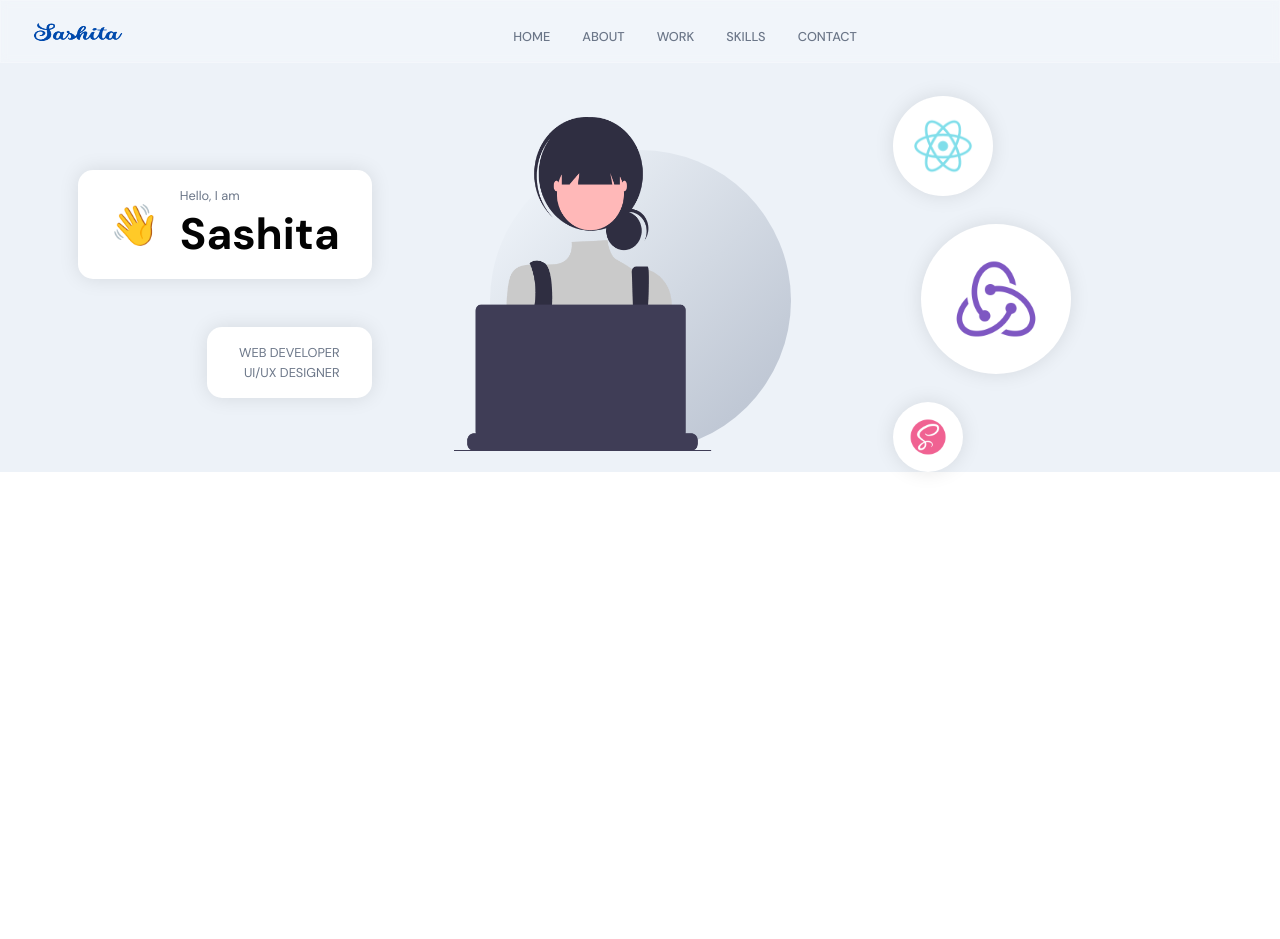
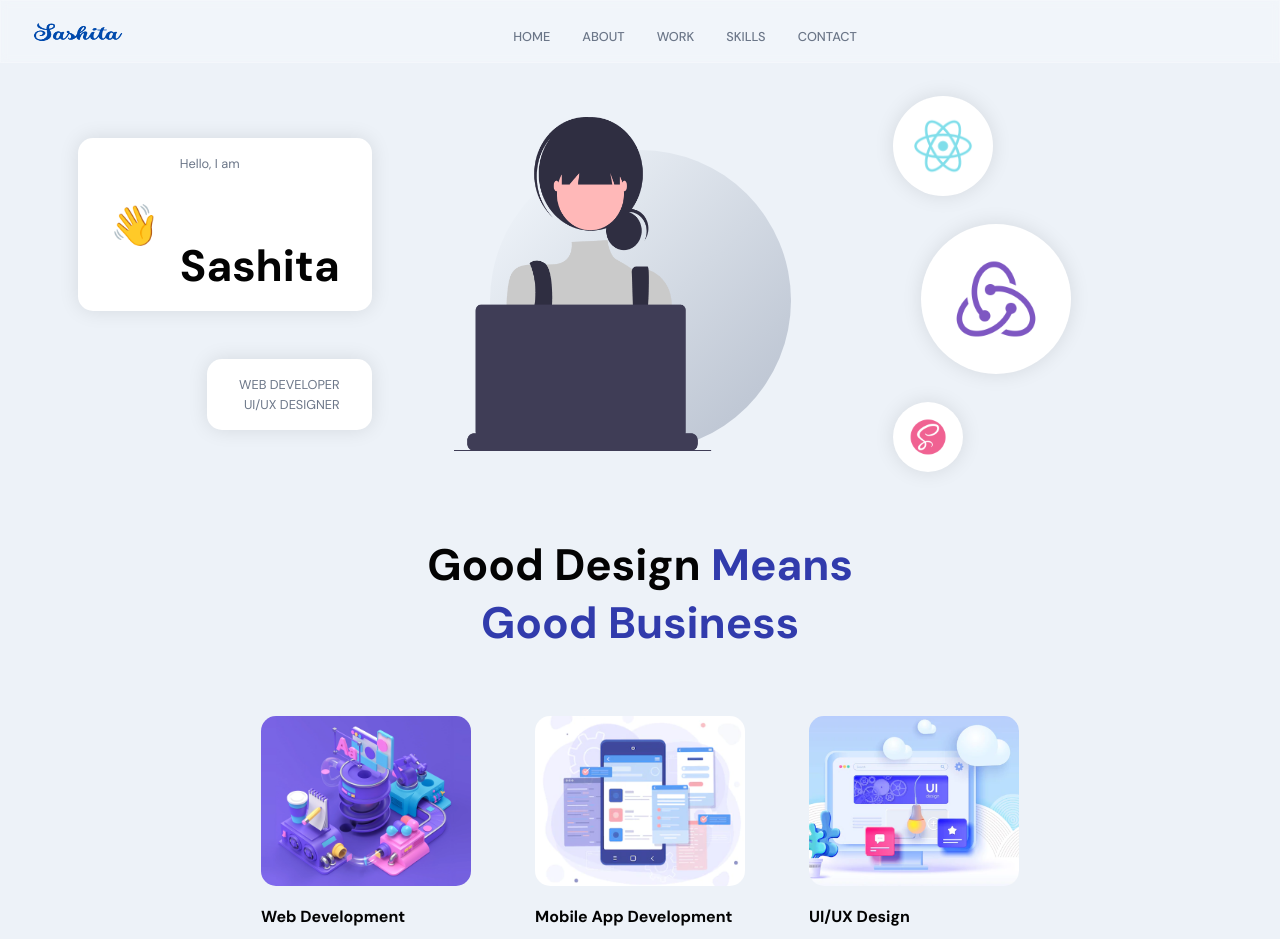
Before and after one commit to sashitaghimire/Portfolio-with-React-js-and-Sanity, a React (Create React App) app: page / in a window 1280 px wide. Shown: the top 939 px of the page. Before the commit the page ends 800 px from the top, so only its background shows below. Built offline with nearby package versions, Linux system fonts and the light colour scheme.

Commit message:
about page design

```diff
--- a/src/container/About/About.jsx
+++ b/src/container/About/About.jsx
@@ -1,10 +1,58 @@
-import React from 'react'
-import './About.scss'
+import React from "react";
+import "./About.scss";
+import { motion } from "framer-motion";
+import { images } from "../../constants";
+
+const abouts = [
+  {
+    title: "Web Development",
+    description: "Familiar with Html, css, javascipt, bootstrap",
+    imgUrl: images?.about04,
+  },
+  {
+    title: "Mobile App Development",
+    description: "Basic of flutter and dart language",
+    imgUrl: images?.about02,
+  },
+  {
+    title: "UI/UX Design",
+    description: "UI/UX design with figma",
+    imgUrl: images?.about03,
+  },
+];
 
 function About() {
   return (
-    <div></div>
-  )
+    <>
+      <h2 className="head-text">
+        Good Design
+        <span> means</span>
+        <br />
+        <span>Good Business</span>
+      </h2>
+
+      <div className="app__profiles">
+        {abouts.map((about, index) => (
+          <motion.div
+            whileInView={{ opacity: 1 }}
+            whileHover={{ scale: 1.1 }}
+            transition={{ duartion: 0.5, type: "tween" }}
+            className="app__profile-item"
+            key={about?.title + index}
+          >
+            <img src={about.imgUrl} alt={about.title} />
+            <h2 className="bold-text" style={{ marginTop: 20 }}>
+              {about.title}
+            </h2>
+
+            <p className="p-text" style={{ marginTop: 10 }}>
+              {about.description}
+            </p>
+          </motion.div>
+        ))}
+      </div>
+    </>
+  );
 }
 
-export default About
+export default About;
--- a/src/container/About/About.scss
+++ b/src/container/About/About.scss
@@ -0,0 +1,40 @@
+.app__about {
+  flex: 1;
+  width: 100%;
+  flex-direction: column;
+}
+
+.app__profiles {
+  display: flex;
+  justify-content: center;
+  align-items: flex-start;
+  flex-wrap: wrap;
+  margin-top: 2rem;
+}
+
+.app__profile-item {
+  width: 210px;
+  display: flex;
+  justify-content: flex-start;
+  align-items: flex-start;
+  flex-direction: column;
+  margin: 2rem;
+
+  img {
+    width: 100%;
+    height: 170px;
+    border-radius: 15px;
+    object-fit: cover;
+  }
+  @media screen and (min-width: 20000px) {
+    width: 370px;
+    margin: 2rem 4rem;
+    img {
+      height: 320px;
+    }
+  }
+}
+
+.head-text {
+  margin-top: 4rem;
+}
```
Also changed, not shown: src/assets/about02.png, src/assets/about03.png.
